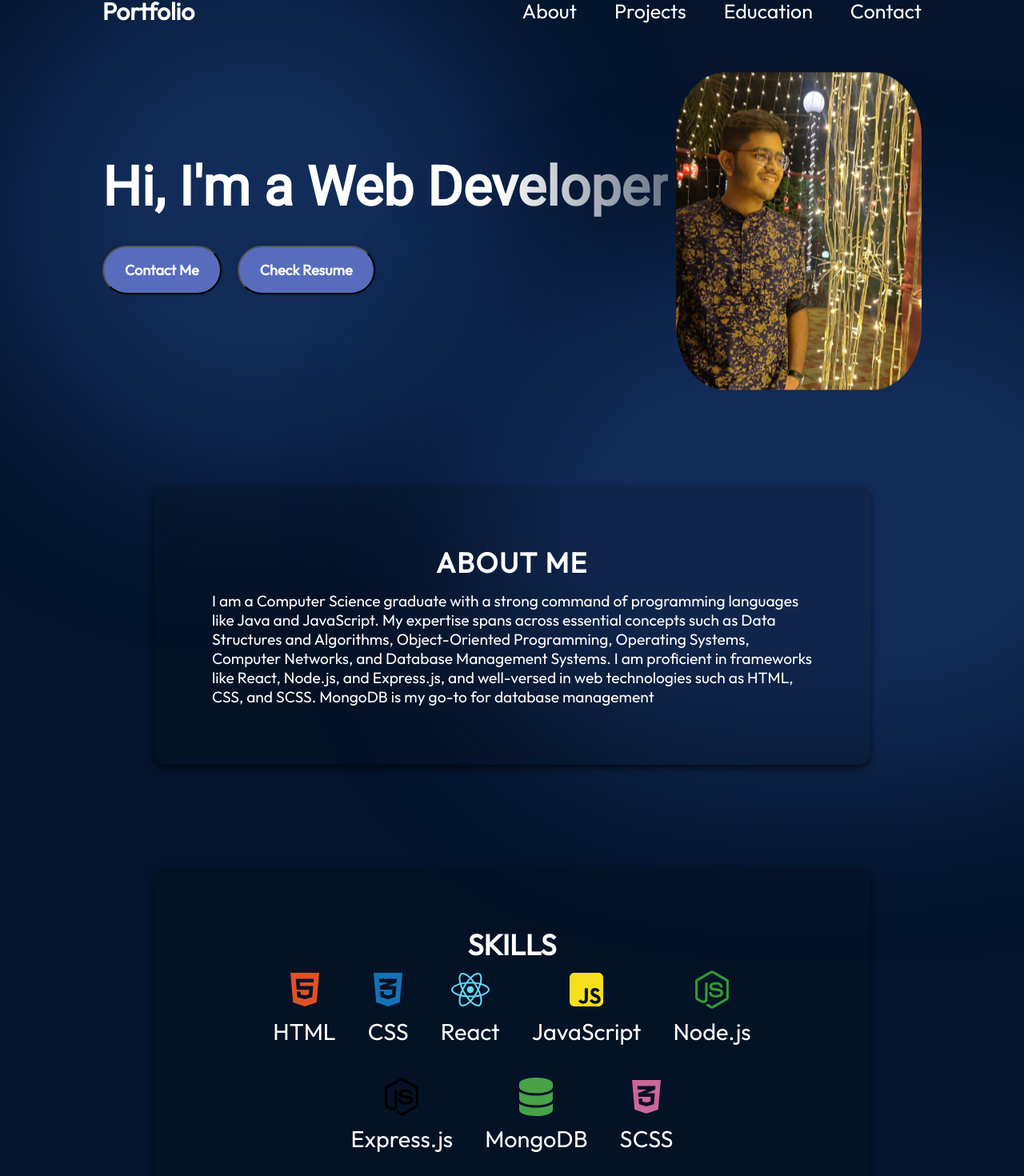
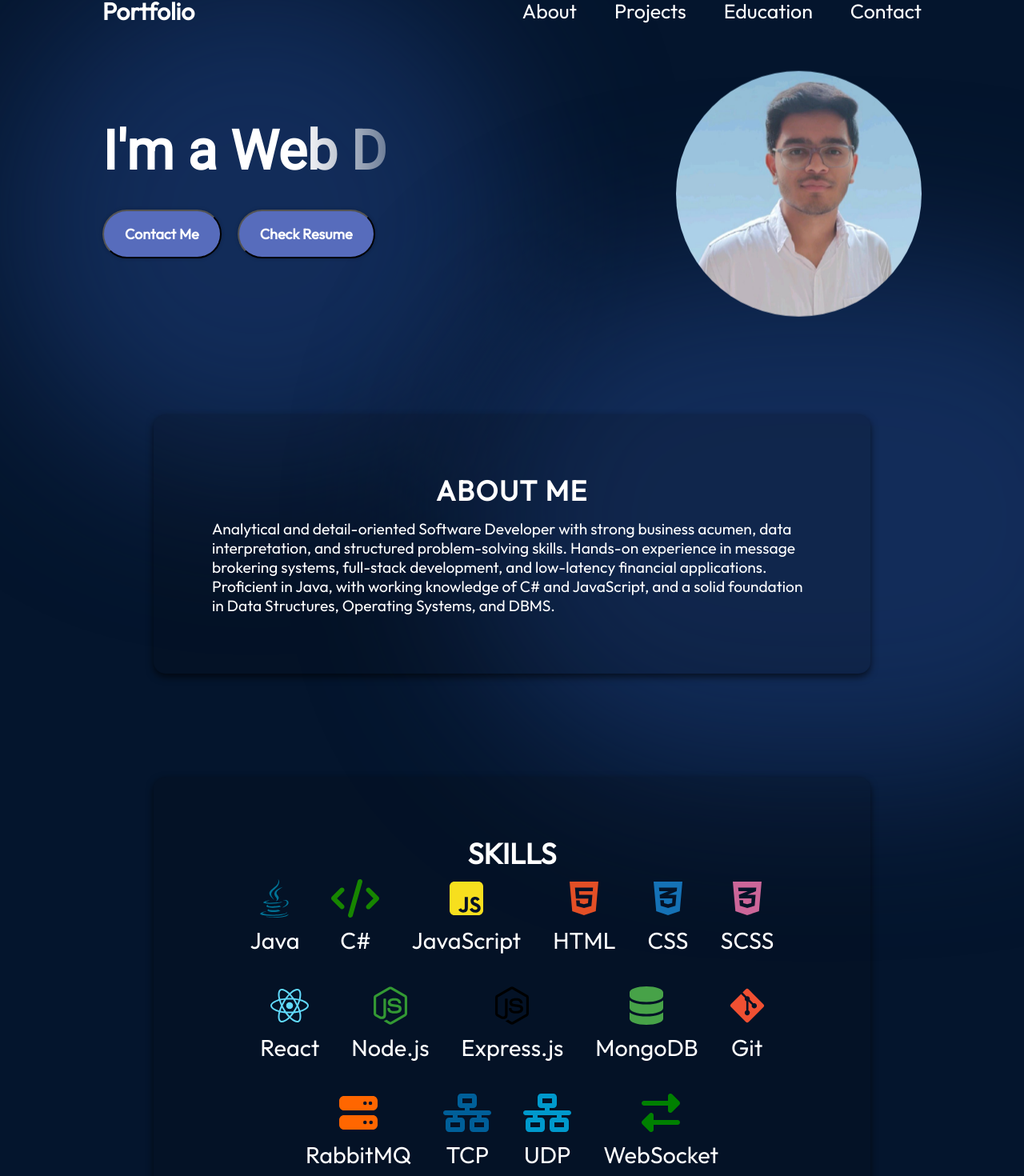
Before and after one commit to Aditya8903/My_Portfolio, a React (Vite) app: page / in a window 1280 px wide. Shown: the part 66-1536 px from the top of the page at 80% size. Built offline with nearby package versions, Linux system fonts and the light colour scheme.

Commit message:
Added Expreince Section, and updated other details

```diff
--- a/src/App.jsx
+++ b/src/App.jsx
@@ -1,26 +1,28 @@
-import appStyle from  './App.module.css';
-import About  from './components/About/About';
-import Contact from './components/Contact/Contact';
-import Education from './components/Education/Education';
-import Footer from './components/Footer/Footer';
-import Hero from './components/Hero/Hero';
-import Navbar from './components/Navbar/Navbar';
-import Project from './components/Projects/Project';
-import Skills from './components/Skills/Skiils';
+import appStyle from "./App.module.css";
+import About from "./components/About/About";
+import Contact from "./components/Contact/Contact";
+import Education from "./components/Education/Education";
+import Exprience from "./components/Experience/Experience.jsx";
+import Footer from "./components/Footer/Footer";
+import Hero from "./components/Hero/Hero";
+import Navbar from "./components/Navbar/Navbar";
+import Project from "./components/Projects/Project";
+import Skills from "./components/Skills/Skiils";
 
 function App() {
   return (
     <div className={appStyle.App}>
-      <Navbar/>
-      <Hero/>
-      <About/>
-      <Skills/>
-      <Project/>
-      <Education/>
-      <Contact/>
-      <Footer/>
+      <Navbar />
+      <Hero />
+      <About />
+      <Skills />
+      <Project />
+      <Education />
+      <Exprience />
+      <Contact />
+      <Footer />
     </div>
-  )
+  );
 }
 
-export default App
+export default App;
--- a/src/components/About/About.jsx
+++ b/src/components/About/About.jsx
@@ -5,10 +5,14 @@ const About = () => {
     <section className={styles.container} id="about">
       <h2 className={styles.title}>About Me</h2>
       <div className={styles.content}>
-
-      I am a Computer Science graduate with a strong command of programming languages like Java and JavaScript. My expertise spans across essential concepts such as Data Structures and Algorithms, Object-Oriented Programming, Operating Systems, Computer Networks, and Database Management Systems. I am proficient in frameworks like React, Node.js, and Express.js, and well-versed in web technologies such as HTML, CSS, and SCSS. MongoDB is my go-to for database management
+        Analytical and detail-oriented Software Developer with strong business
+        acumen, data interpretation, and structured problem-solving skills.
+        Hands-on experience in message brokering systems, full-stack
+        development, and low-latency financial applications. Proficient in Java,
+        with working knowledge of C# and JavaScript, and a solid foundation in
+        Data Structures, Operating Systems, and DBMS.
       </div>
     </section>
   );
 };
-export default About
+export default About;
--- /dev/null
+++ b/src/components/Experience/Experience.jsx
@@ -0,0 +1,57 @@
+import {
+  VerticalTimeline,
+  VerticalTimelineElement,
+} from "react-vertical-timeline-component";
+import "react-vertical-timeline-component/style.min.css";
+import WorkIcon from "@mui/icons-material/Work";
+import StarIcon from "@mui/icons-material/Star";
+import styles from "./Experience.module.css";
+
+function Experience() {
+  return (
+    <div className={styles.container} id="experience">
+      <h2 className={styles.title}>Experience</h2>
+      <VerticalTimeline>
+        {/* Finsol Technologies */}
+        <VerticalTimelineElement
+          className={styles.timelineContent}
+          dateClassName={styles.date}
+          date="Sep 2024 – Aug 2025"
+          iconStyle={{ background: "rgb(33, 150, 243)", color: "#fff" }}
+          icon={<WorkIcon />}
+        >
+          <h3 className="vertical-timeline-element-title">
+            Software Engineer Intern
+          </h3>
+          <h4 className="vertical-timeline-element-subtitle">
+            FinSol Technologies, Noida, India
+          </h4>
+          <p>
+            <strong>Technologies:</strong> C#, .NET, Task Parallel Library, TT
+            .NET SDK, Events/Delegates, LINQ, TCP, UDP, RESTful APIs, RabbitMQ,
+            JSON Processing, API Authentication
+          </p>
+          <p>
+            Specialized in developing high-frequency trading systems and
+            exchange gateways for financial markets. Built robust, low-latency
+            solutions including OMS gateways with real-time recovery mechanisms,
+            multiplexed WebSocket clients handling over 350 trading pairs and
+            50K+ daily transactions, and automated trading systems with
+            comprehensive logging and retry mechanisms. Engineered
+            sub-millisecond gateways for NSE Commodity and CME markets,
+            implementing secure session handling, multithreaded processing, and
+            ultra-low latency communication protocols achieving sub-50
+            microsecond response times.
+          </p>
+        </VerticalTimelineElement>
+
+        <VerticalTimelineElement
+          iconStyle={{ background: "rgb(16, 204, 82)", color: "#fff" }}
+          icon={<StarIcon />}
+        />
+      </VerticalTimeline>
+    </div>
+  );
+}
+
+export default Experience;
--- /dev/null
+++ b/src/components/Experience/Experience.module.css
@@ -0,0 +1,29 @@
+@import "../../vars.css";
+
+.title {
+  font-size: 35px;
+  font-weight: 700;
+  letter-spacing: 1.75px;
+  text-transform: uppercase;
+  text-align: center;
+  padding: 40px;
+  color: var(--color-text);
+}
+.container {
+  padding: 73px;
+}
+.date {
+  color: var(--color-text);
+}
+.timelineContent {
+  transition: box-shadow 0.4s ease-in-out, transform 0.4s ease;
+}
+.timelineContent:hover {
+  transform: scale(1.07);
+}
+
+@media (max-width: 600px) {
+  .container {
+    padding: auto;
+  }
+}
--- a/src/components/Hero/Hero.jsx
+++ b/src/components/Hero/Hero.jsx
@@ -1,33 +1,30 @@
 import { useTypewriter } from "react-simple-typewriter";
 import styles from "./Hero.module.css";
-import myImage from "../../../public/assets/Hero/myImage.jpg"
+import myImage2 from "../../../public/assets/Hero/myImage2.jpeg";
 const Hero = () => {
   const openResume = () => {
     window.open("../../assets/resume/Resume.pdf", "_blank");
   };
   const [typEffect] = useTypewriter({
-        words : ['Software Engineer','Web Developer'],
-        loop:{},
-        typeSpeed:100,
-        deleteSpeed:40,
-
-    })
+    words: ["Software Engineer", "Web Developer"],
+    loop: {},
+    typeSpeed: 90,
+    deleteSpeed: 40,
+  });
   return (
     <section className={styles.container} id="home">
       <div className={styles.content}>
-                <h1 className={styles.title}>Hi, I&apos;m a {typEffect}</h1>
+        <h1 className={styles.title}>I&apos;m a {typEffect}</h1>
         <div>
           <button className={styles.contactBtn}>
             <a href="mailto:aditya892003@email.com">Contact Me</a>
           </button>
-                    <button onClick={openResume} className={styles.contactBtn}>Check Resume</button>
+          <button onClick={openResume} className={styles.contactBtn}>
+            Check Resume
+          </button>
         </div>
       </div>
-            <img
-                src={myImage}
-                alt="Hero image of me"
-                className={styles.heroImg}
-            />
+      <img src={myImage2} alt="Hero image of me" className={styles.heroImg} />
       <div className={styles.topBlur} />
       <div className={styles.bottomBlur} />
     </section>
--- a/src/components/Hero/Hero.module.css
+++ b/src/components/Hero/Hero.module.css
@@ -30,6 +30,14 @@
   );
   -webkit-text-fill-color: transparent;
   background-clip: text;
+  white-space: nowrap;
+}
+
+.typewriter {
+  font-size: 36px;
+  font-weight: 700;
+  display: inline-block;
+  vertical-align: middle;
 }
 
 .description {
@@ -49,11 +57,11 @@
   box-shadow: 0 0 4px 0 rgba(0, 0, 0, 0.25);
 }
 
-  .contactBtn:hover{
+.contactBtn:hover {
   cursor: pointer;
 }
 
-  .contactBtn a{
+.contactBtn a {
   text-decoration: none;
   background-color: var(--color-primary);
   color: var(--color-text);
@@ -69,7 +77,7 @@
   animation-duration: 4s;
   animation-iteration-count: infinite;
   animation-timing-function: ease-in-out;
-    border-radius: 20%;
+  border-radius: 50%;
   height: 50%;
 }
 
@@ -124,9 +132,12 @@
     font-size: 15px;
     padding: 14px 20px;
   }
-    .title{
+  .title {
     margin-top: 20px;
     font-size: 38px;
+  }
+  .typewriter {
+    font-size: 22px;
   }
 }
 
@@ -135,13 +146,19 @@
     font-size: 18px;
     padding: 14px 20px;
   }
-    .title{
+  .title {
     margin-top: 20px;
     font-size: 42px;
+  }
+  .typewriter {
+    font-size: 28px;
   }
 }
 @media (max-width: 768px) {
   .title {
     font-size: 1.2rem;
   }
+  .typewriter {
+    font-size: 0.8rem;
   }
+}
--- a/src/components/Skills/Skiils.jsx
+++ b/src/components/Skills/Skiils.jsx
@@ -5,26 +5,52 @@ import {
   faReact,
   faJsSquare,
   faNodeJs,
+  faJava,
+  faGitAlt,
 } from "@fortawesome/free-brands-svg-icons";
-import { faDatabase } from "@fortawesome/free-solid-svg-icons";
+import {
+  faDatabase,
+  faServer,
+  faCode,
+  faNetworkWired,
+  faExchangeAlt,
+} from "@fortawesome/free-solid-svg-icons";
 
 import "./Skills.css";
 
 const Skills = () => {
   const skills = [
+    // Programming Languages
+    { name: "Java", icon: faJava, color: "#007396" },
+    { name: "C#", icon: faCode, color: "#178600" },
+    { name: "JavaScript", icon: faJsSquare, color: "#F7DF1E" },
+
+    // Frontend
     { name: "HTML", icon: faHtml5, color: "#E34F26" },
     { name: "CSS", icon: faCss3Alt, color: "#1572B6" },
+    { name: "SCSS", icon: faCss3Alt, color: "#CC6699" }, // Using CSS icon
     { name: "React", icon: faReact, color: "#61DAFB" },
-    { name: "JavaScript", icon: faJsSquare, color: "#F7DF1E" },
+
+    // Backend
     { name: "Node.js", icon: faNodeJs, color: "#339933" },
-    { name: "Express.js", icon: faNodeJs, color: "#000000" }, // No dedicated Express icon, using Node.js icon
+    { name: "Express.js", icon: faNodeJs, color: "#000000" }, // No dedicated Express icon
+
+    // Database
     { name: "MongoDB", icon: faDatabase, color: "#47A248" },
-    { name: "SCSS", icon: faCss3Alt, color: "#CC6699" }, // No dedicated SCSS icon, using CSS icon
+
+    // Tools
+    { name: "Git", icon: faGitAlt, color: "#F05032" },
+    { name: "RabbitMQ", icon: faServer, color: "#FF6600" },
+
+    // Networking / Protocols
+    { name: "TCP", icon: faNetworkWired, color: "#005f99" },
+    { name: "UDP", icon: faNetworkWired, color: "#0099cc" },
+    { name: "WebSocket", icon: faExchangeAlt, color: "#008000" },
   ];
 
   return (
     <div className="container">
-      <h2 className="skillsTitile">SKILLS</h2>
+      <h2 className="skillsTitle">SKILLS</h2>
       <div className="skills">
         {skills.map((skill, index) => (
           <div key={index} className="skill">
```
Also changed, not shown: package.json (+5 -4 lines), src/components/Education/Education.jsx (+28 -19 lines), public/assets/Hero/myImage2.jpeg (added), 1 other file (tests, documents, lock files or other folders). Lines whose indentation alone changed are shown as unchanged.
